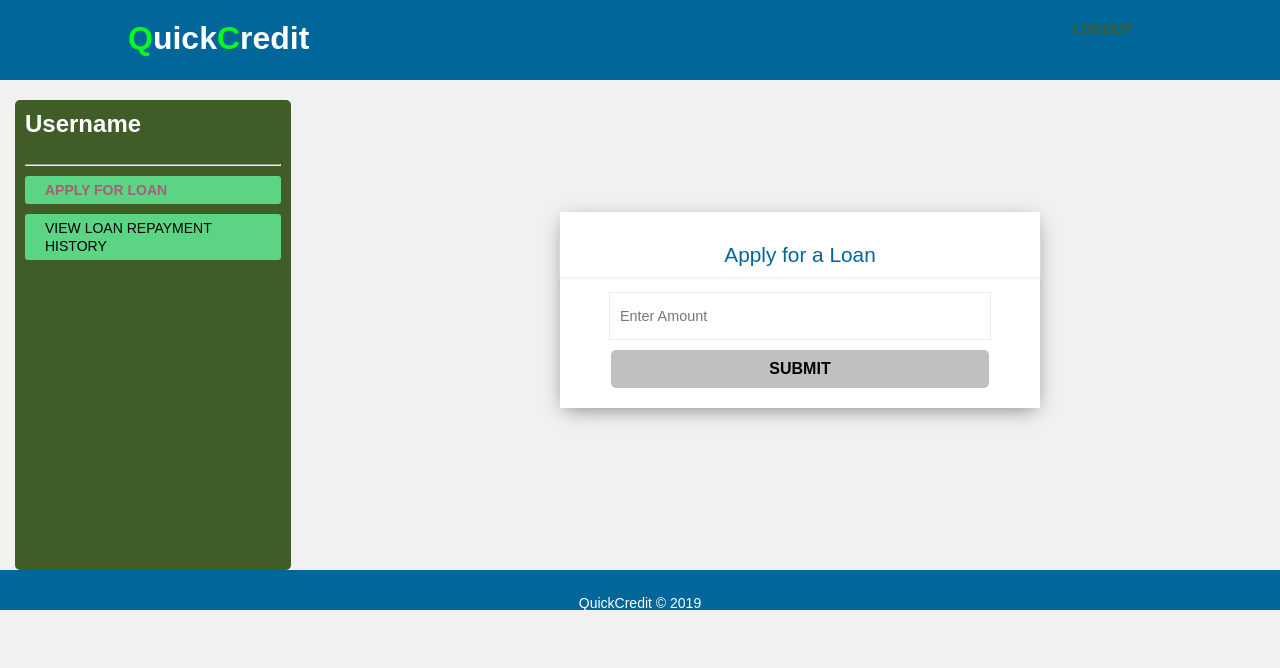
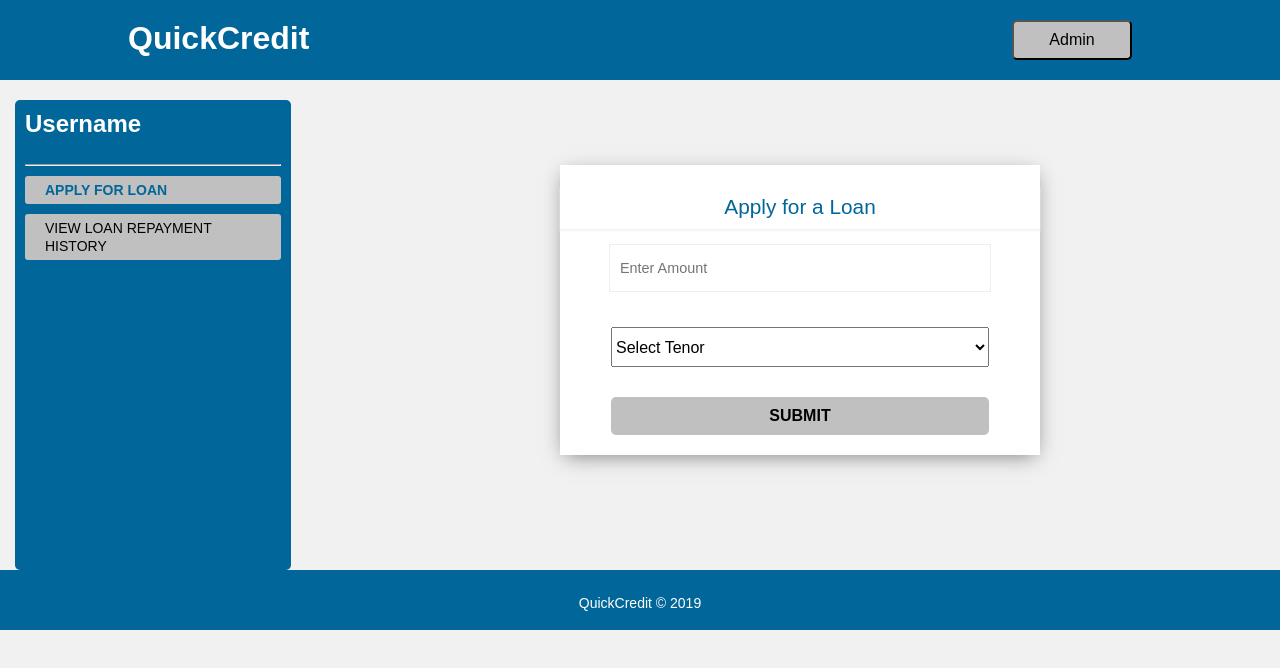
Before and after one commit to muheebolakunle/Quick_credit, a website: page UI/loanapplication.html in a window 1280 px wide. Drawn offline with Linux system fonts and the light colour scheme.

Commit message:
feat(UI): create loan application page
[Finishes #166033485]

```diff
--- a/UI/loanapplication.html
+++ b/UI/loanapplication.html
@@ -12,11 +12,11 @@
         <header>
             <div class="container">
                 <div id="branding">
-                    <h1><span class="highlight">Q</span>uick<span class="highlight">C</span>redit</h1>
+                    <h1>QuickCredit</h1>
                 </div>
                 <nav>
                     <ul>
-                        <li class="highlight"><a href="login.html">Logout</a></li>
+                        <li class="highlight"><a href="adminverifyuser.html"><button id="get-started" type="submit" class="" >Admin</button></a></li>
                     </ul>
                 </nav>
             </div>
@@ -47,6 +47,24 @@
                                  <input type="number" id="reg-email" class="form__input" placeholder="Enter Amount" required>
                                 </div>
 
+                                <div class="form__control">
+                                    <select id="testing" name="Tenor">
+                                            <option value="default">Select Tenor</option>
+                                            <option value="1">1</option>
+                                            <option value="2">2</option>
+                                            <option value="3">3</option>
+                                            <option value="4">4</option>
+                                            <option value="5">5</option>
+                                            <option value="6">6</option>
+                                            <option value="7">7</option>
+                                            <option value="8">8</option>
+                                            <option value="9">9</option>
+                                            <option value="10">10</option>
+                                            <option value="11">11</option>
+                                            <option value="12">12</option>
+                                        </select>
+                            </div>
+
 
                                 <div class="form__control">
                                 <button id="apply" type="submit" class="button" onclick="show('dialog')">SUBMIT</button>
--- a/UI/style.css
+++ b/UI/style.css
@@ -201,9 +201,8 @@ header a:hover{
 
 /* LOAN PAGE */
   .form #dialog{
-      background: #dc9ced;
-      color: #000;
-      border: #405d27 2px;
+      background: #016699;
+      color: #ffffff;
       border-radius: 5px;
       display: none;
       margin-bottom: 20px;
@@ -213,7 +212,7 @@ header a:hover{
   aside#profile{
     float: left;
     width: 20%;
-    background: #405d27;
+    background: #016699;
     color: #ffffff;
     margin: 20px 10px 0 15px;
     padding: 10px;
@@ -230,7 +229,7 @@ header a:hover{
     display: block;
     margin: 10px 0 10px 0;
     padding: 5px 20px 5px 20px;
-    background: #5bd483;
+    background: #C0C0C0;
     border-radius: 3px;
 
 
@@ -244,11 +243,11 @@ header a:hover{
 
 #sidenav a:hover{
     font-weight: bold;
-    color:#c92c75b2;
+    color:#016699;
 }
 
 .current{
-    color: #c92c75b2;
+    color: #016699;
     font-weight:bolder;
 
 }
@@ -256,8 +255,9 @@ header a:hover{
 footer#loan-footer{
     clear: both;
     position: relative;
-    height: 40px;
-    margin-top: -40px;
+    height: 60px;
+    margin-top: -15px;
+    margin-bottom: -25px;
   }
 
   .main-header{
```
